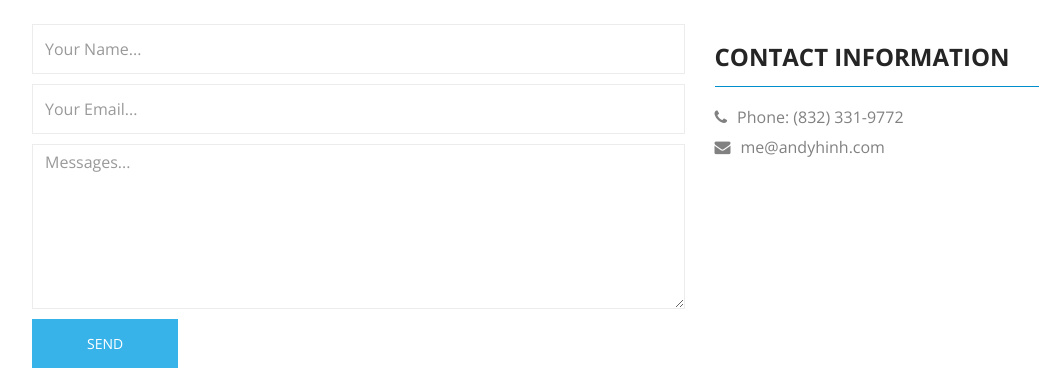
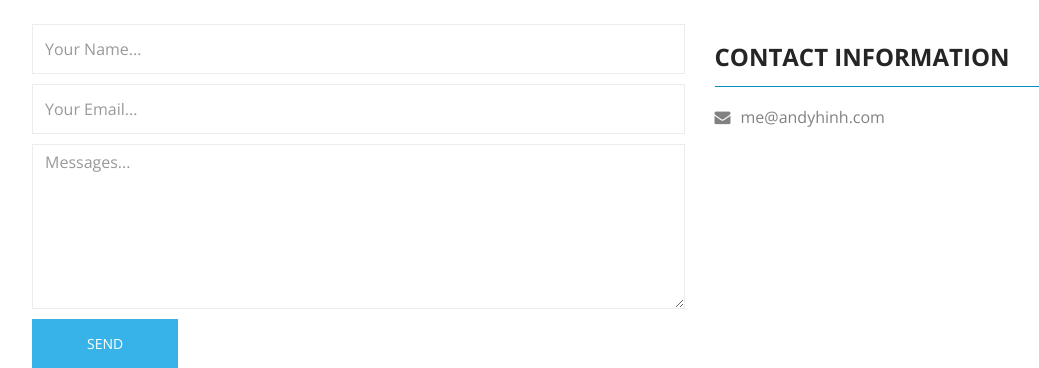
Before and after one commit to andyhinh/personalWebsite, a PHP site: page / in a window 1280 px wide. Shown: the part 3139-3507 px from the top of the page, without its empty margins (38-1077 px from the left). Run offline with PHP 8.4, Linux system fonts and the light colour scheme; some libraries are stand-ins or nearby versions.

Commit message:
Removed phone number

```diff
--- a/index.php
+++ b/index.php
@@ -287,7 +287,7 @@
 						<div class="col-md-5 wow animated fadeInRight">
 							<address class="contact-details">
 								<h3>Contact Information</h3>
-								<p><i class="fa fa-phone"></i>Phone: (832) 331-9772 </p>
+								<!--<p><i class="fa fa-phone"></i>Phone: (832) 331-9772 </p>-->
 								<p><i class="fa fa-envelope"></i>me@andyhinh.com</p>
 							</address>
 						</div>
```
